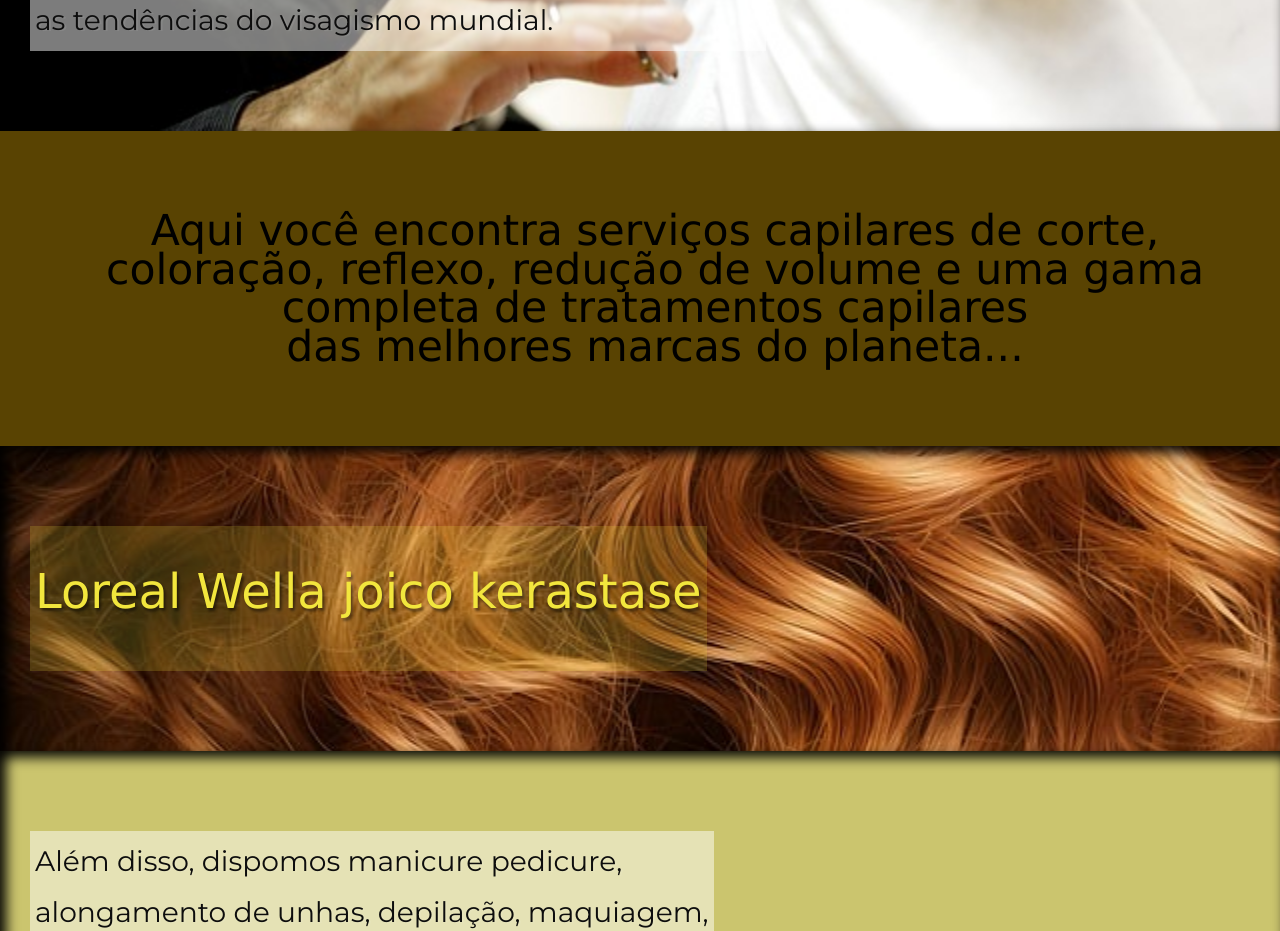
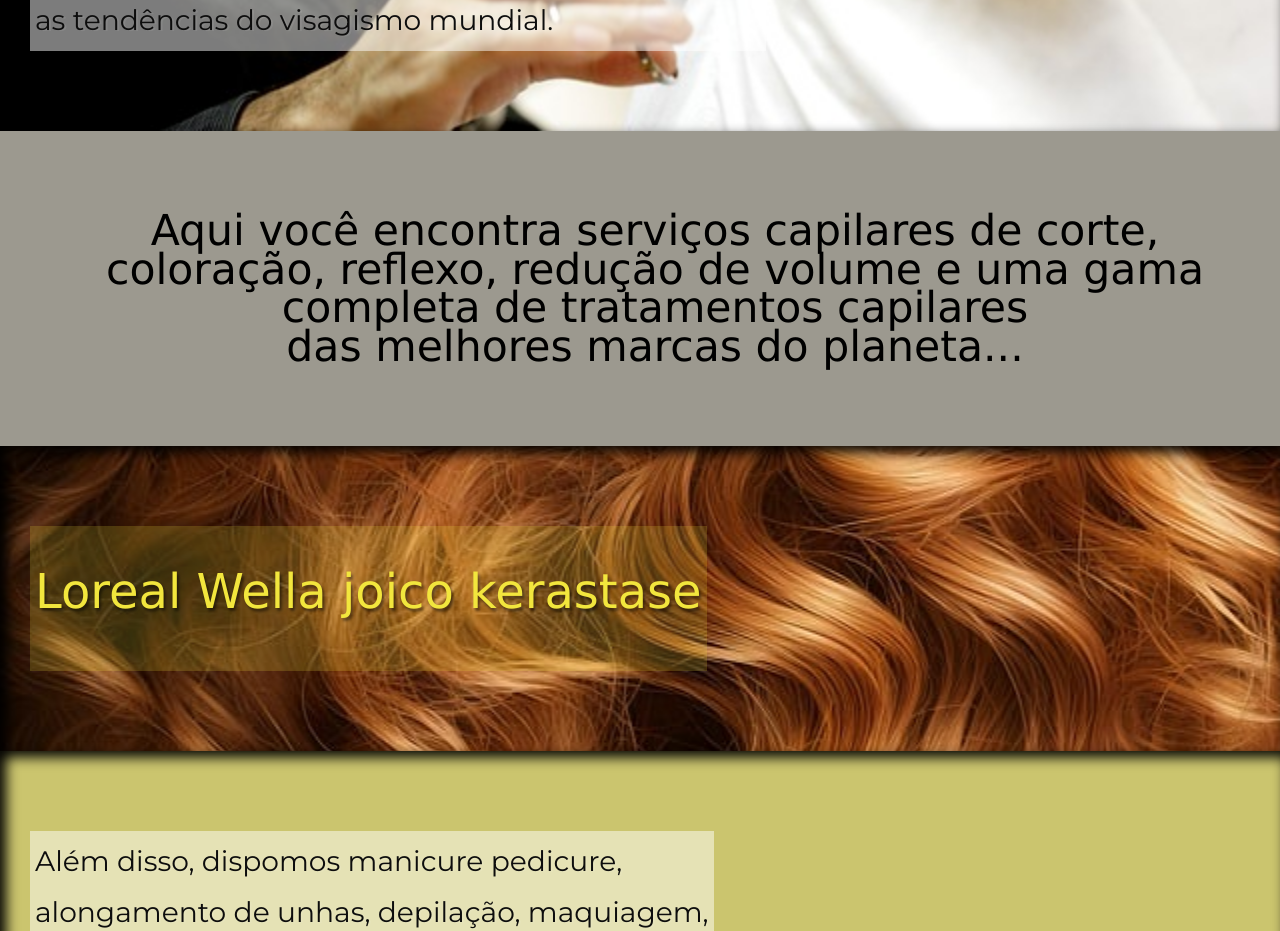
Before and after one commit to huelden/projeto-salao-de-beleza, a plain HTML site: page index.html in a window 1280 px wide. Shown: the part 880-1811 px from the top of the page. Drawn offline with Linux system fonts and the light colour scheme; a web font is replaced by a local one.

Commit message:
Update style.css

```diff
--- a/estilo/style.css
+++ b/estilo/style.css
@@ -10,7 +10,7 @@
     --cor01: #6f7302;
     --cor02: #ecf230f8;
     --cor03: #F2E63D;
-    --cor04: #594302;
+    --cor04: #9c998f;
     --cor05: #0D0D0D;
 
 
```
